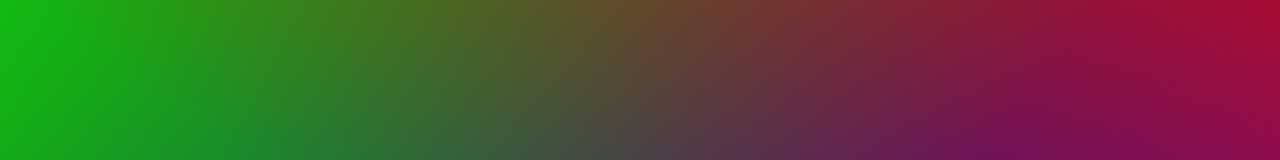
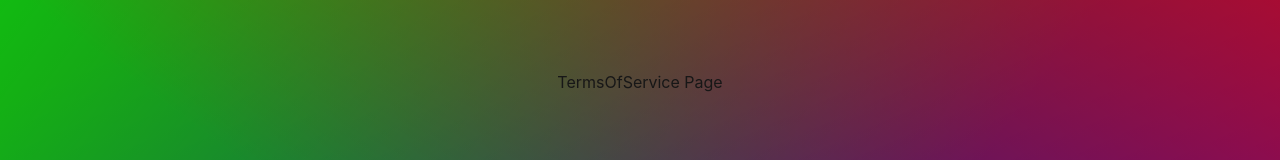
Before and after one commit to forestheims/webpack-react-app, a React app: page /termsofservice in a window 1280 px wide. Shown: the part 302-462 px from the top of the page. Built offline with nearby package versions, Linux system fonts and the light colour scheme.

Commit message:
add routes

```diff
--- a/src/App.jsx
+++ b/src/App.jsx
@@ -13,6 +13,8 @@ import ProtectedRoute from './components/ProtectedRoute.jsx';
 import Profile from './components/Profile/Profile.jsx';
 import SignUp from './components/SignUp/SignUp.jsx';
 import CookiePolicy from './components/CookieConsent/CookiePolicy.jsx';
+import PrivacyPolicy from './components/Privacy/PrivacyPolicy.jsx';
+import TermsOfService from './components/Terms/TermsOfService.jsx';
 
 const App = () => {
   return (
@@ -27,6 +29,8 @@ const App = () => {
               <Route path="/barchart" element={<BarChart />} />
             </Route>
             <Route path="/signup" element={<SignUp />} />
+            <Route path="/termsofservice" element={<TermsOfService />} />
+            <Route path="/privacypolicy" element={<PrivacyPolicy />} />
             <Route path="/cookies" element={<CookiePolicy />} />
             <Route path="/" element={<Home />} />
           </Routes>
--- /dev/null
+++ b/src/components/Privacy/PrivacyPolicy.jsx
@@ -0,0 +1,5 @@
+import React from 'react';
+
+const PrivacyPolicy = () => <h2>PrivacyPolicy Page</h2>;
+
+export default PrivacyPolicy;
--- /dev/null
+++ b/src/components/Terms/TermsOfService.jsx
@@ -0,0 +1,5 @@
+import React from 'react';
+
+const TermsOfService = () => <h2>TermsOfService Page</h2>;
+
+export default TermsOfService;
```
